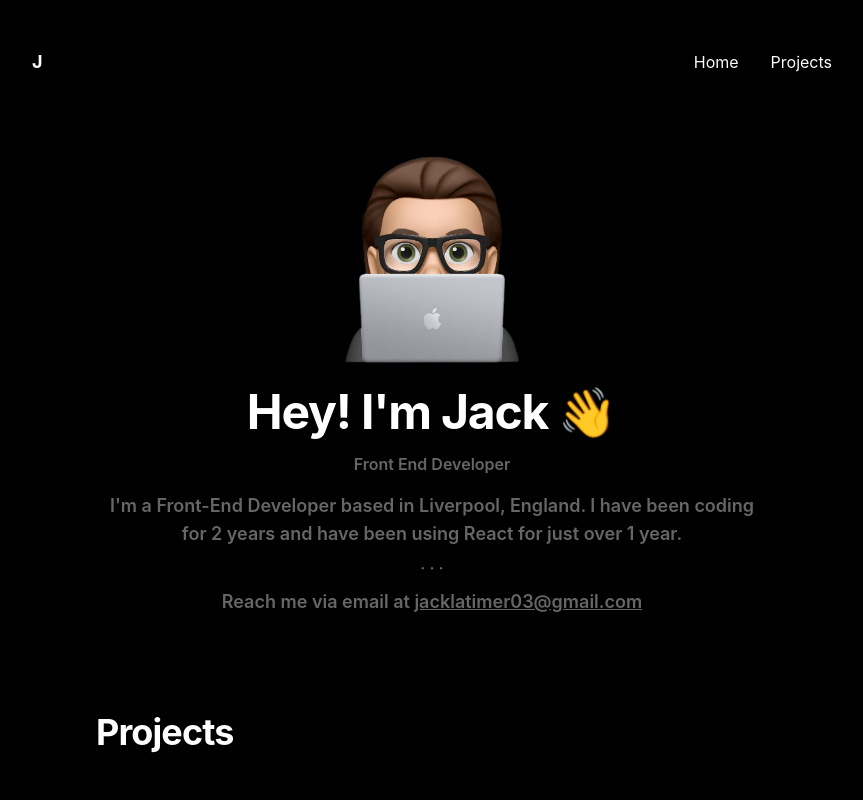
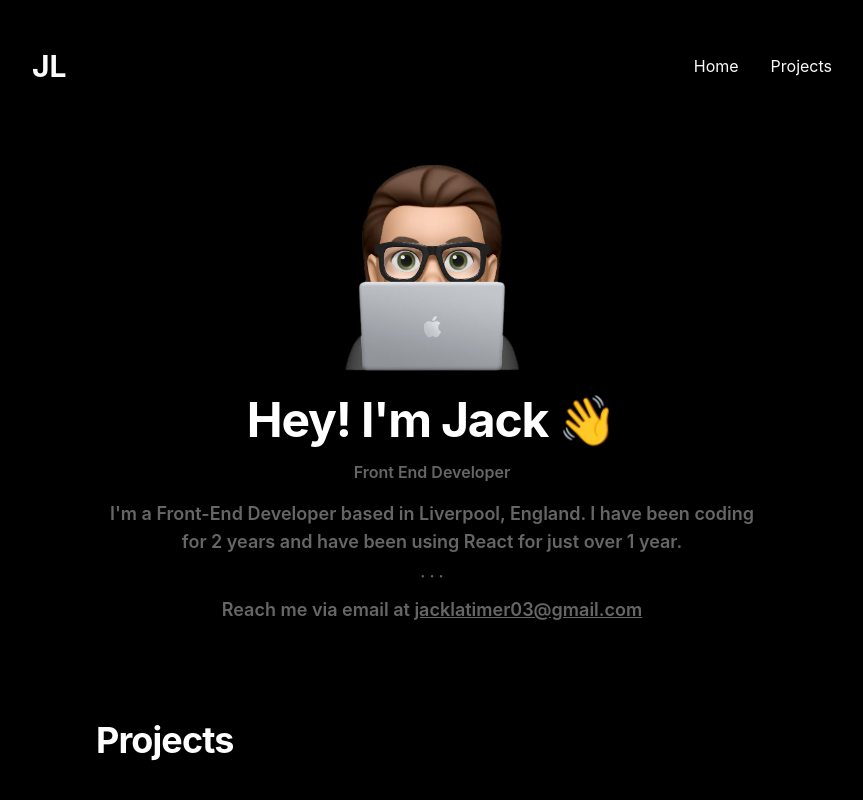
Before and after one commit to r1/jacklatimer.dev, a Next.js app: page / in a window 1280 px wide. Shown: the top 800 px of the page, without its empty margins (208-1071 px from the left). Built offline with nearby package versions, Linux system fonts and the light colour scheme; what @tailwindcss/typography would draw is missing.

Commit message:
done(main page): changed logo

```diff
--- a/components/Container.js
+++ b/components/Container.js
@@ -10,8 +10,8 @@ export default function Container({ children }) {
     <div className="bg-black">
       <header>
         <nav className="z-0 flex items-center justify-between w-full max-w-4xl p-8 mx-auto my-0  sticky-nav md-auto bg-black">
-          <a className="p-1 text-lg font-bold sm:p-4 text-gray-100">
-            J
+          <a href="/" className="p-1 text-3xl font-bold sm:p-4 text-gray-100">
+            JL
           </a>
           <div>
             <NextLink href="/">
```
Also changed, not shown: public/images/logo.png (added).
